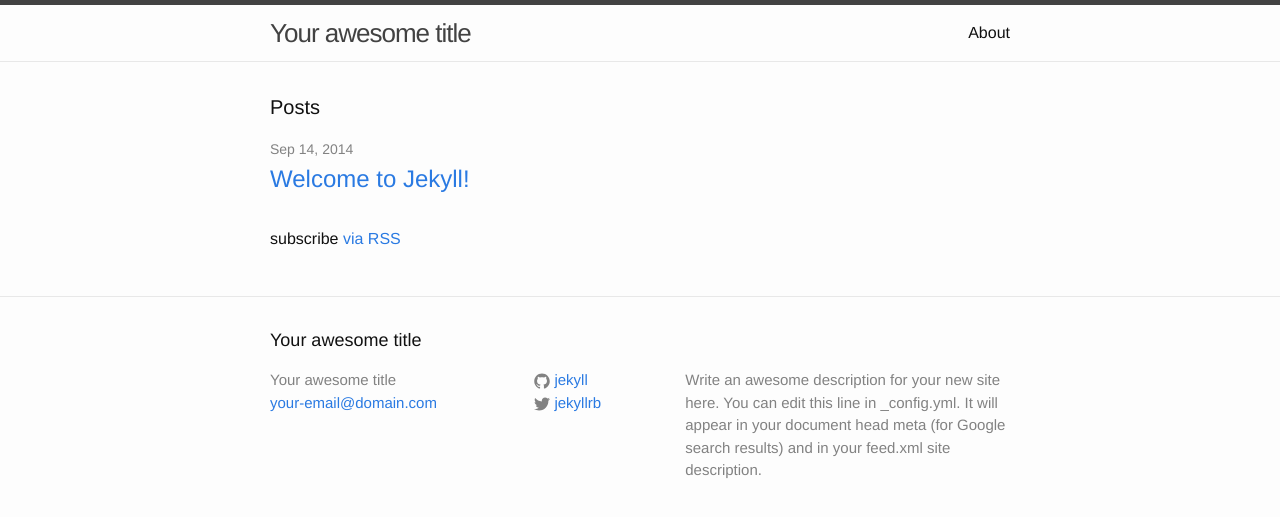
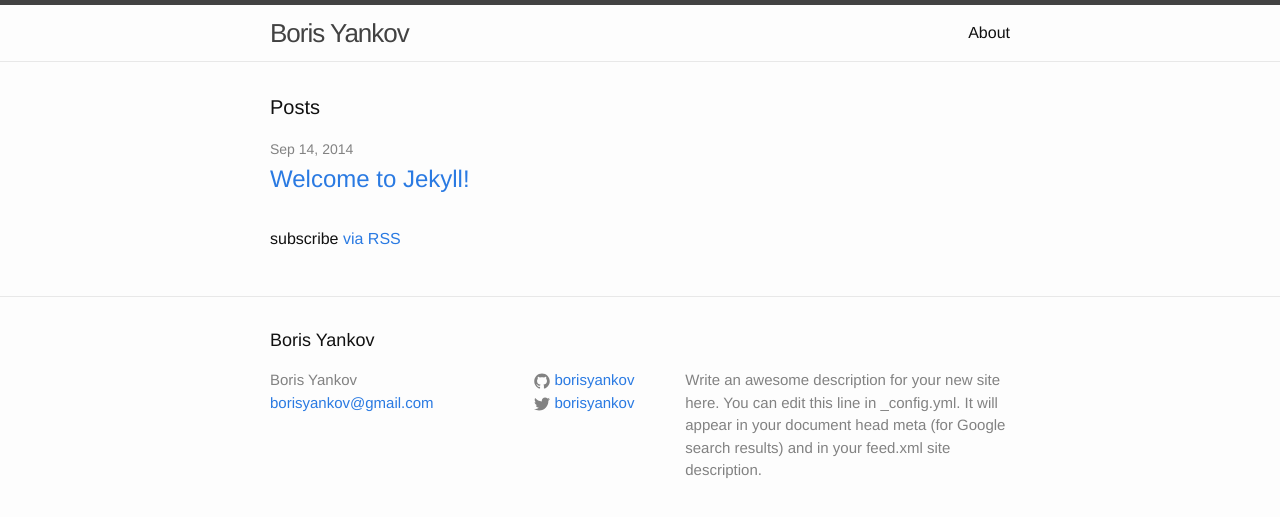
Before and after one commit to borisyankov/borisyankov.com, a Jekyll site: the page built from blog/index.html, in a window 1280 px wide. Shown: the top 517 px of the page. Built offline with Jekyll 4.4.1, drawn with Linux system fonts in a browser that asks for light colours.

Commit message:
Change blog config

```diff
--- a/blog/_config.yml
+++ b/blog/_config.yml
@@ -1,14 +1,14 @@
 # Site settings
-title: Your awesome title
-email: your-email@domain.com
+title: Boris Yankov
+email: borisyankov@gmail.com
 description: > # this means to ignore newlines until "baseurl:"
   Write an awesome description for your new site here. You can edit this
   line in _config.yml. It will appear in your document head meta (for
   Google search results) and in your feed.xml site description.
-baseurl: "" # the subpath of your site, e.g. /blog/
-url: "http://yourdomain.com" # the base hostname & protocol for your site
-twitter_username: jekyllrb
-github_username:  jekyll
+baseurl: "/blog/" # the subpath of your site, e.g. /blog/
+url: "http://borisyankov.com" # the base hostname & protocol for your site
+twitter_username: borisyankov
+github_username:  borisyankov
 
 # Build settings
 markdown: kramdown
```
Also changed, not shown: 1 other file.
